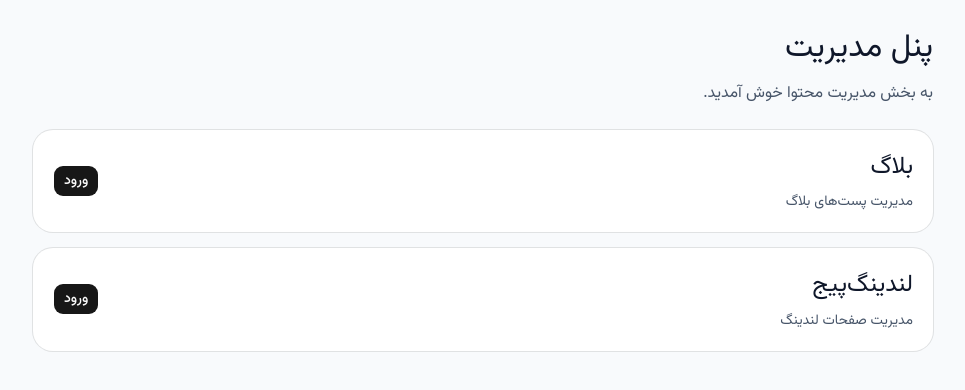
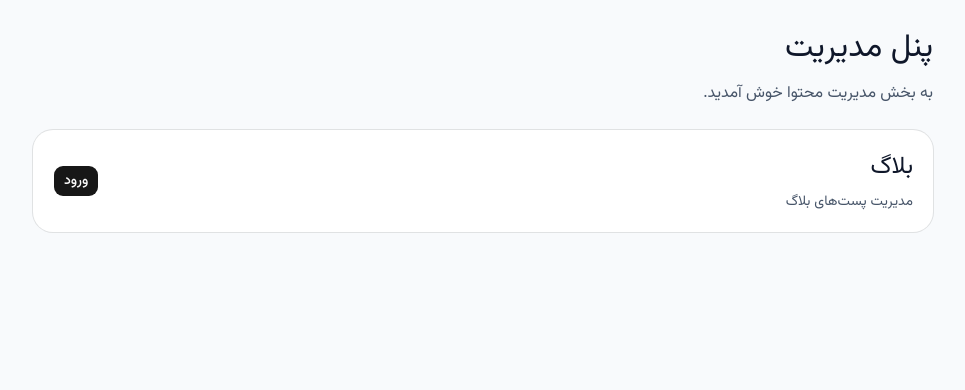
Before and after one commit to mgarousian/structured-content-engine, a Next.js app: page /admin in a window 1280 px wide. Shown: the top 390 px of the page, without its empty margins (277-1242 px from the left). Built offline with nearby package versions, Linux system fonts and the light colour scheme.

Commit message:
Remove landing from admin home

```diff
--- a/app/admin/page.tsx
+++ b/app/admin/page.tsx
@@ -2,7 +2,6 @@ import Link from 'next/link';
 import { Card } from '@/components/ui/card';
 import { Button } from '@/components/ui/button';
 import blogConfig from '@/src/modules/blog/config';
-import landingConfig from '@/src/modules/landing/config';
 
 const sections = [
   {
@@ -10,12 +9,6 @@ const sections = [
     description: 'مدیریت پست‌های بلاگ',
     path: blogConfig.adminPath,
     label: blogConfig.persianLabel,
-  },
-  {
-    title: 'لندینگ‌پیج',
-    description: 'مدیریت صفحات لندینگ',
-    path: landingConfig.adminPath,
-    label: landingConfig.persianLabel,
   },
 ];
 
```
